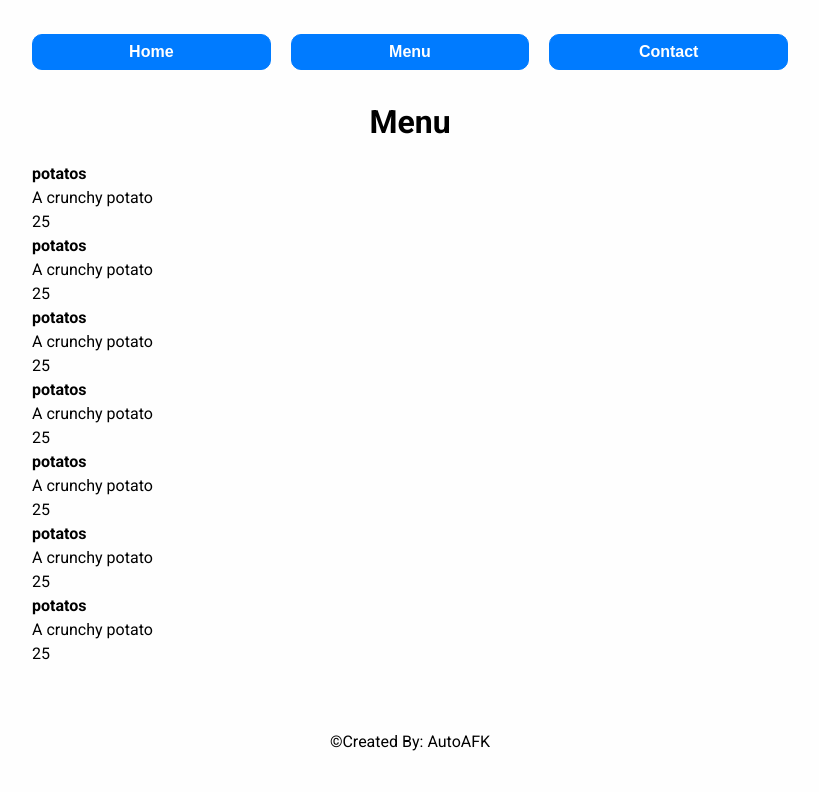
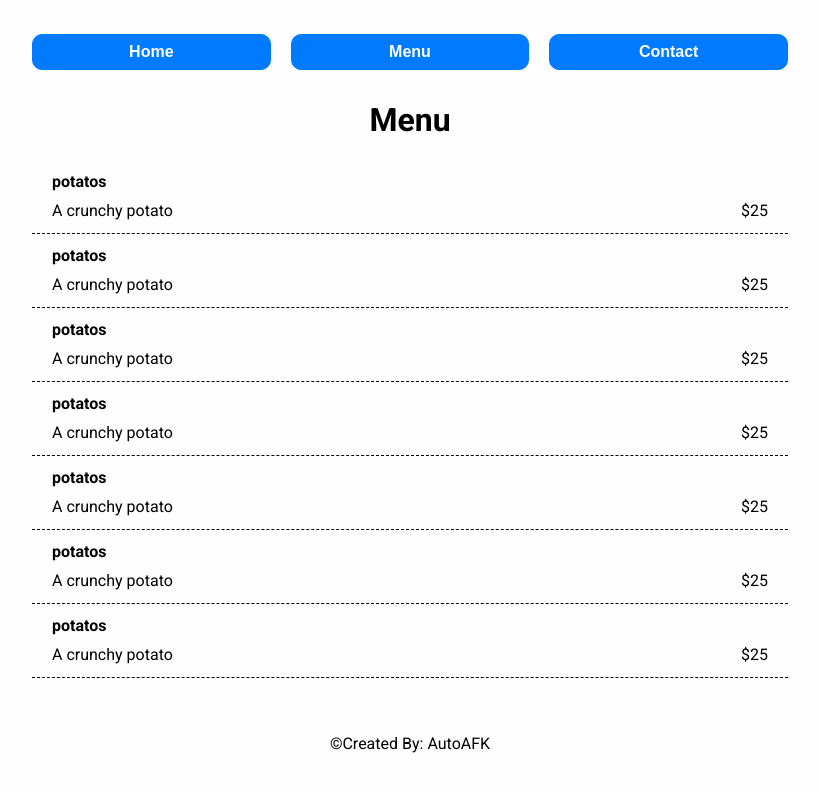
Before and after one commit to AutoAFK/restaurant-theodinproject, a website built with webpack: page src/templates/template.html in a window 1280 px wide. Both pictures are taken after a click on the button "Menu". Shown: the whole page, without its empty margins (230-1049 px from the left). Built offline with nearby package versions, Linux system fonts and the light colour scheme.

Commit message:
Added simple menu design.

```diff
--- a/src/styles/menu.css
+++ b/src/styles/menu.css
@@ -1,3 +1,15 @@
 .menu-item {
   display: grid;
+  grid-template-columns: 1fr max-content;
+  padding: 10px 20px;
+  border-bottom: 1px dashed #000;
+  gap:5px;
 }
+
+.item-header{
+  grid-column: 1 / span 2;
+}
+
+.item-price::before{
+  content: "$";
+}
```
